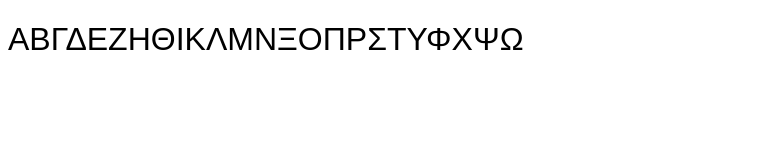
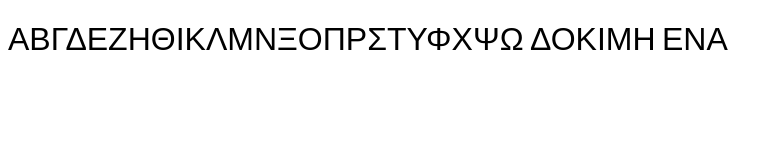
Before and after one commit to Melandin/melandin.github.io, a plain HTML site: page index.html in a window 1280 px wide. Shown: the whole page, without its empty margins (0-783 px from the left). Drawn offline with Linux system fonts and the light colour scheme.

Commit message:
Update index.html

```diff
--- a/index.html
+++ b/index.html
@@ -9,7 +9,8 @@
 </head>
 <body>
 <!-- partial:index.partial.html -->
-<h1 class="r100">ΑΒΓΔΕΖΗΘΙΚΛΜΝΞΟΠΡΣΤΥΦΧΨΩ</h1>
+<h1 class="r100">ΑΒΓΔΕΖΗΘΙΚΛΜΝΞΟΠΡΣΤΥΦΧΨΩ
+  ΔΟΚΙΜΗ ΕΝΑ</h1>
 <!-- partial -->
 
 </body>
```
